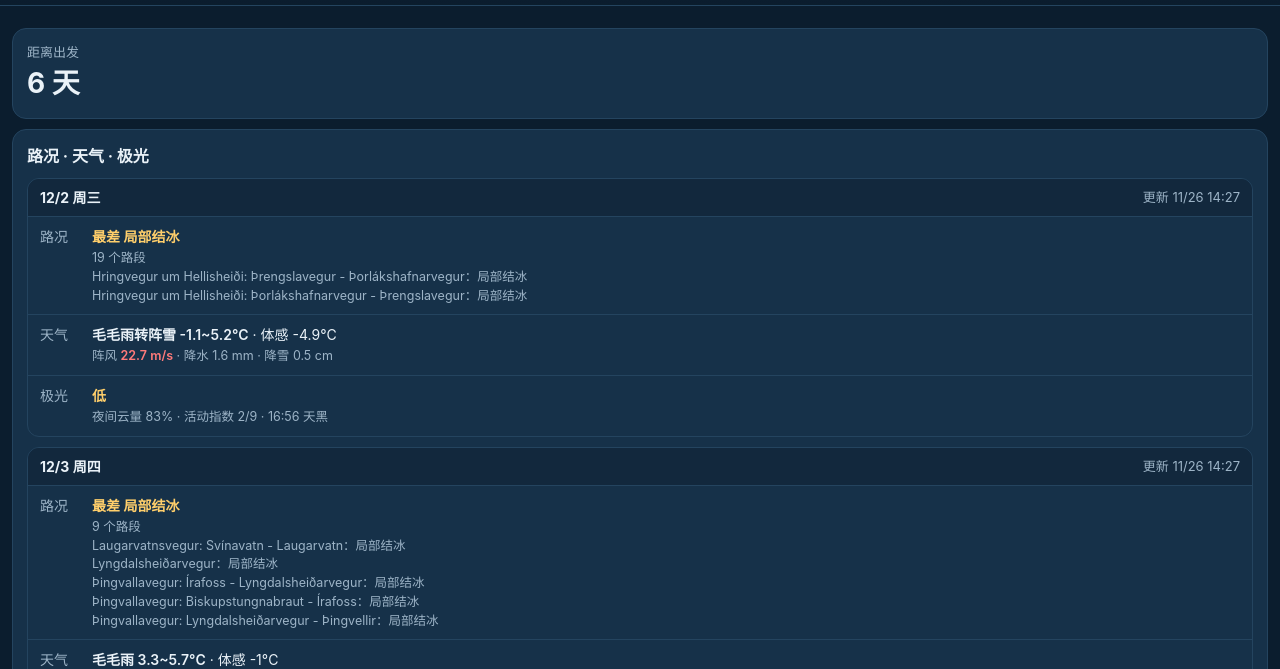
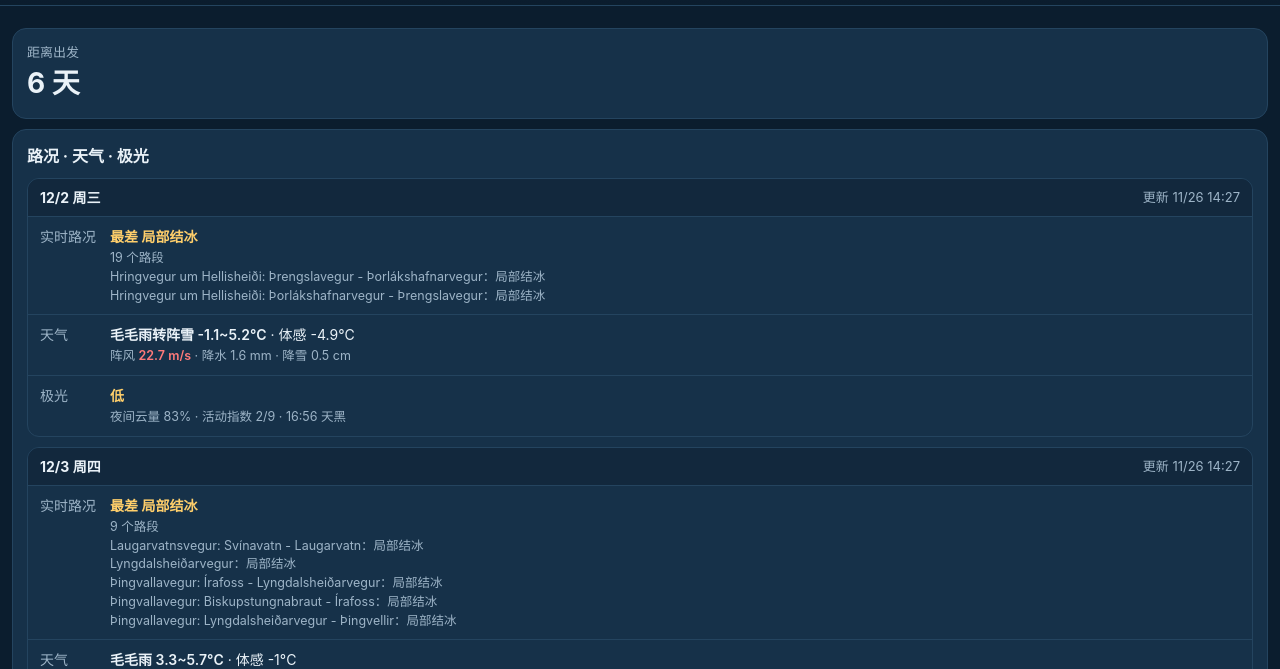
Before and after one commit to Dixon-Huang/iceland-trip, a plain HTML site: page index.html in a window 1280 px wide. Shown: the part 63-732 px from the top of the page. Drawn offline with Linux system fonts and the light colour scheme.

Commit message:
路况标为实时
Co-Authored-By: Claude Opus 5.5 <noreply@anthropic.com>
Claude-Session: https://claude.ai/code/session_01VjXAqYeWZQ7XEwagCW39xC

```diff
--- a/app.js
+++ b/app.js
@@ -45,8 +45,8 @@ function liveBlock(date) {
   if (r && r.total) {
     const cls = r.worstSev >= 4 ? "hi" : r.worstSev >= 2 ? "mid" : "ok";
     const bad = r.bad.map(b => `${esc(b.n.replace(/^Hringvegur:\s*/, "1号公路 "))}：${esc(b.zh)}`).join("<br>");
-    rows.push(["路况", `<b class="${cls}">${r.worstSev >= 2 ? "最差 " + esc(r.worst) : "全线畅通"}</b><span class="sub">${r.total} 个路段${bad ? "<br>" + bad : ""}</span>`]);
-  } else if (r) rows.push(["路况", `<span class="sub">无匹配路段</span>`]);
+    rows.push(["实时路况", `<b class="${cls}">${r.worstSev >= 2 ? "最差 " + esc(r.worst) : "全线畅通"}</b><span class="sub">${r.total} 个路段${bad ? "<br>" + bad : ""}</span>`]);
+  } else if (r) rows.push(["实时路况", `<span class="sub">无匹配路段</span>`]);
   const w = x.weather;
   if (w) {
     const g = w.gust >= 20 ? "hi" : w.gust >= 15 ? "mid" : "ok";
--- a/style.css
+++ b/style.css
@@ -79,7 +79,7 @@ nav#tabs button.on{color:var(--acc)}
 .live{margin:10px 0 0;border:1px solid var(--line);border-radius:12px;overflow:hidden}
 .live .lh{display:flex;justify-content:space-between;align-items:center;padding:8px 12px;background:var(--bg2);font-size:13px;color:var(--tx2)}
 .live .lh b{color:var(--tx);font-size:14px}
-.live .lr{display:grid;grid-template-columns:44px 1fr;gap:8px;padding:9px 12px;border-top:1px solid var(--line);font-size:14px}
+.live .lr{display:grid;grid-template-columns:62px 1fr;gap:8px;padding:9px 12px;border-top:1px solid var(--line);font-size:14px}
 .live .lk{color:var(--tx2)}
 .live .lv b{font-weight:600}
 .live .sub{display:block;color:var(--tx2);font-size:12.5px;margin-top:2px}
--- a/sw.js
+++ b/sw.js
@@ -1,5 +1,5 @@
 // 离线缓存：全部文件预先缓存，之后优先读缓存；有网时后台更新。
-const VERSION = "v8-2026-11-26";
+const VERSION = "v9-2026-11-26";
 const CACHE = "iceland-" + VERSION;
 const FILES = [
   "./", "index.html", "style.css", "app.js", "data.js", "map-shape.js", "manifest.webmanifest",
```
